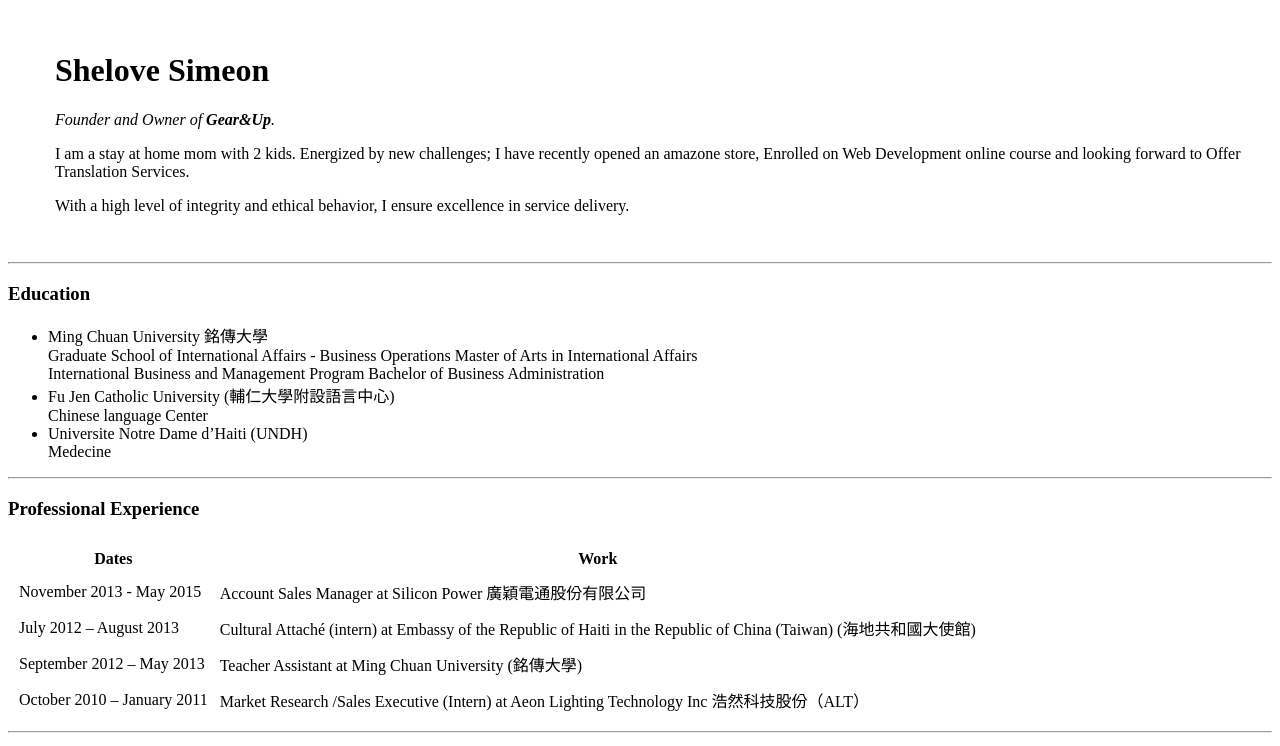
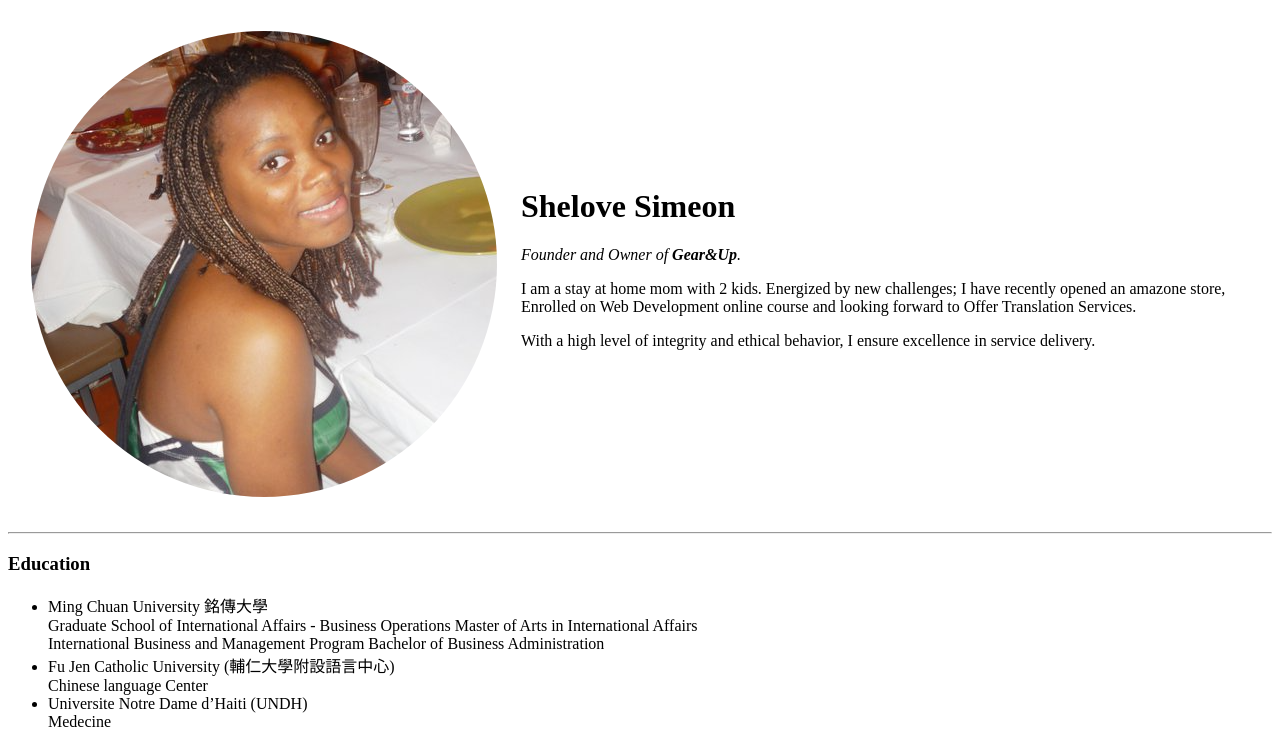
Before and after one commit to Goaheadbig/CV, a plain HTML site: page index.html in a window 1280 px wide. Shown: the top 746 px of the page. Drawn offline with Linux system fonts and the light colour scheme.

Commit message:
Update index.html

```diff
--- a/index.html
+++ b/index.html
@@ -9,7 +9,7 @@
 <body>
   <table cellspacing="22">
     <tr>
-      <td><img src="Imag/circle-cropped.png" alt=""></td>
+      <td><img src="circle-cropped.png" alt=""></td>
       <td>
         <h1>Shelove Simeon</h1>
         <p><em>Founder and Owner of <strong>Gear&Up</strong>.</em></p>
```
